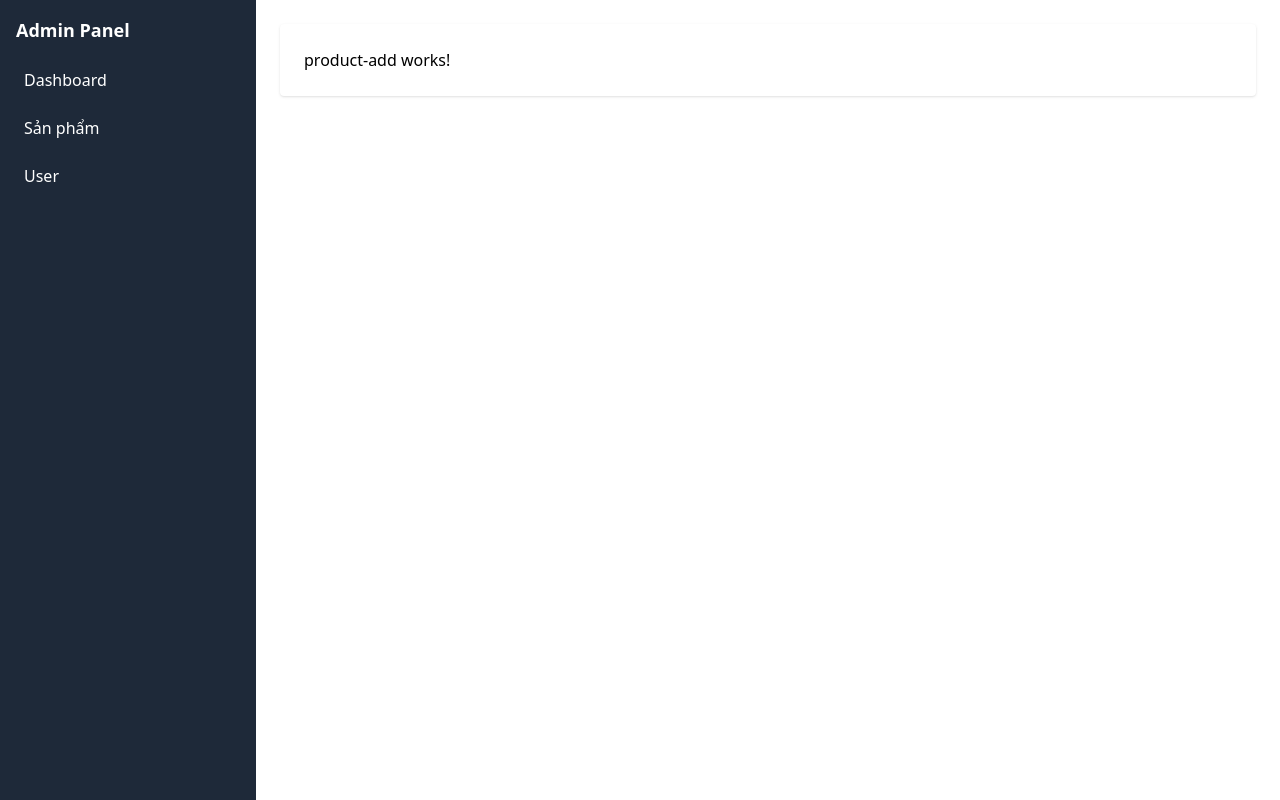
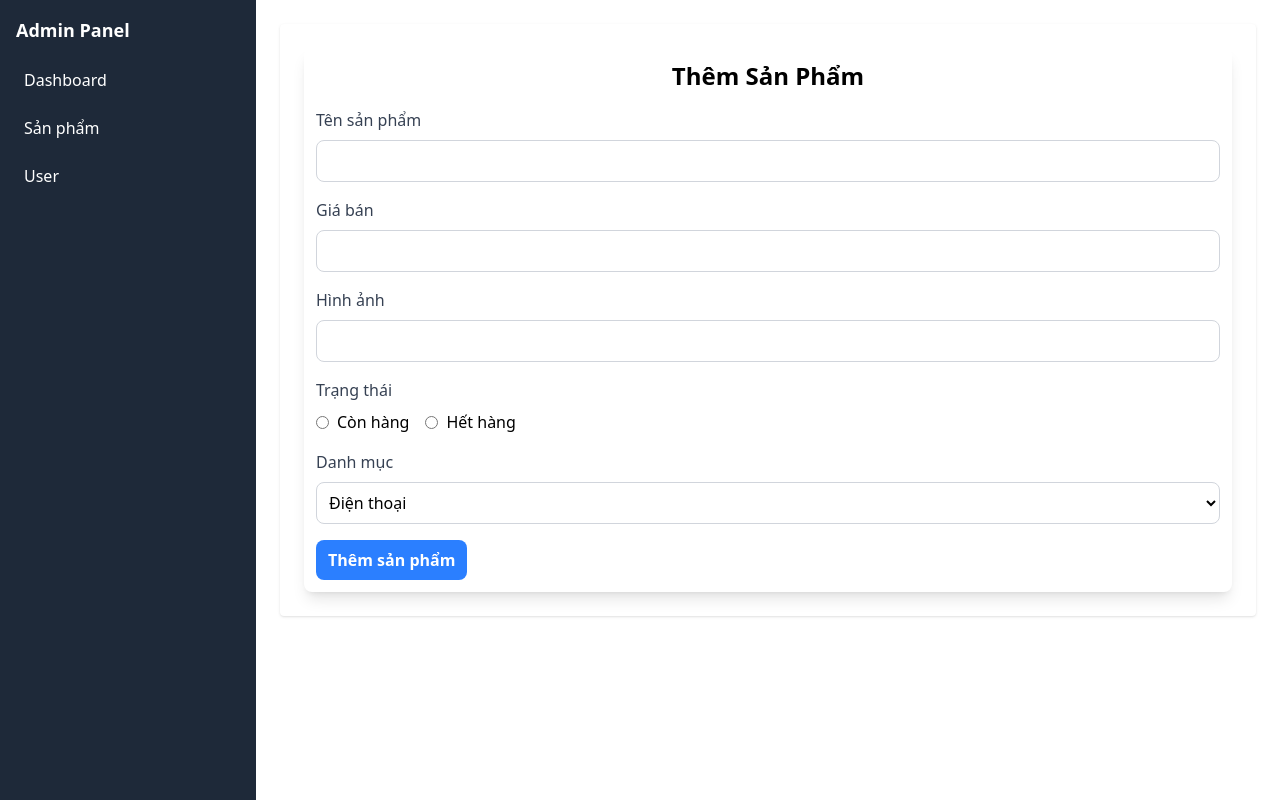
Before and after one commit to chinhpd5/WEB2081, an Angular app in the folder web2081/: page /admin/product/add in a window 1280 px wide. Built offline with nearby package versions, Linux system fonts and the light colour scheme.

Commit message:
giao diện thêm mới

```diff
--- a/web2081/src/app/interface/product.ts
+++ b/web2081/src/app/interface/product.ts
@@ -8,3 +8,5 @@ export default interface IProduct {
   category: string
   rating: number
 }
+
+export type ProductAdd = Omit<IProduct,'id'|'sale_price'|'rating'>
--- a/web2081/src/app/page/admin/product-add/product-add.component.html
+++ b/web2081/src/app/page/admin/product-add/product-add.component.html
@@ -1 +1,50 @@
-<p>product-add works!</p>
+<div class="bg-white p-3 rounded-lg shadow-lg w-full">
+  <h2 class="text-2xl font-semibold mb-4 text-center">Thêm Sản Phẩm</h2>
+  <form>
+      <!-- Tên sản phẩm -->
+      <div class="mb-4">
+          <label class="block text-gray-700 font-medium mb-2">Tên sản phẩm</label>
+          <input type="text" name="ten_san_pham" class="w-full p-2 border border-gray-300 rounded-lg focus:ring focus:ring-blue-300">
+      </div>
+
+      <!-- Giá bán -->
+      <div class="mb-4">
+          <label class="block text-gray-700 font-medium mb-2">Giá bán</label>
+          <input type="number" name="gia_ban" class="w-full p-2 border border-gray-300 rounded-lg focus:ring focus:ring-blue-300">
+      </div>
+
+      <!-- Hình ảnh -->
+      <div class="mb-4">
+          <label class="block text-gray-700 font-medium mb-2">Hình ảnh</label>
+          <input type="text" name="hinh_anh" class="w-full p-2 border border-gray-300 rounded-lg">
+      </div>
+
+      <!-- Trạng thái -->
+      <div class="mb-4">
+          <label class="block text-gray-700 font-medium mb-2">Trạng thái</label>
+          <div class="flex gap-4">
+              <label class="flex items-center">
+                  <input type="radio" name="trang_thai" value="con_hang" class="mr-2"> Còn hàng
+              </label>
+              <label class="flex items-center">
+                  <input type="radio" name="trang_thai" value="het_hang" class="mr-2"> Hết hàng
+              </label>
+          </div>
+      </div>
+
+      <!-- Danh mục -->
+      <div class="mb-4">
+          <label class="block text-gray-700 font-medium mb-2">Danh mục</label>
+          <select name="danh_muc" class="w-full p-2 border border-gray-300 rounded-lg focus:ring focus:ring-blue-300">
+              <option value="Mobile">Điện thoại</option>
+              <option value="Laptop">Máy tính</option>
+              <option value="PK">Phụ kiện</option>
+          </select>
+      </div>
+
+      <!-- Button -->
+      <button type="submit" class="px-3 hover:cursor-pointer bg-blue-500 text-white py-2 rounded-lg font-semibold hover:bg-blue-600 transition">
+          Thêm sản phẩm
+      </button>
+  </form>
+</div>
```
